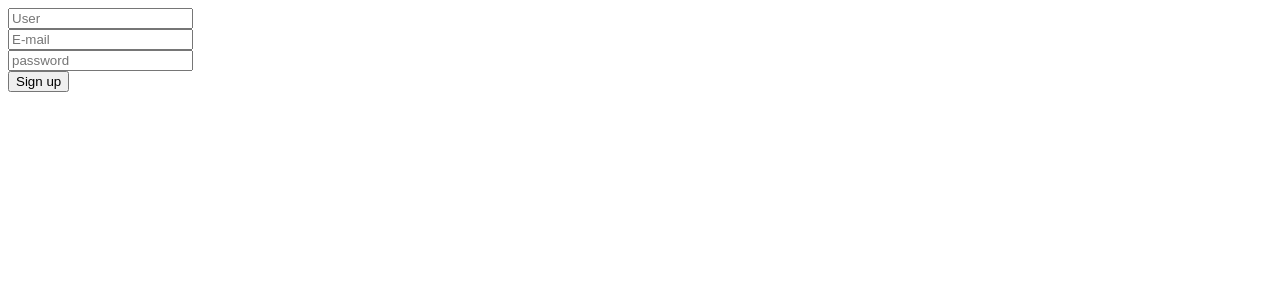
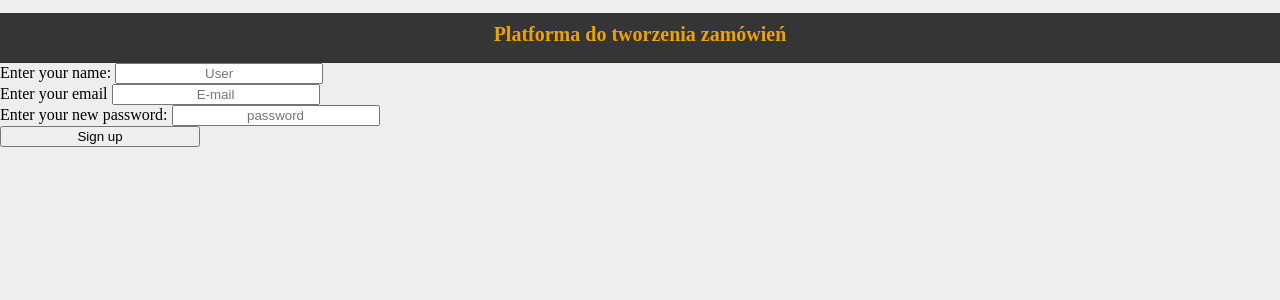
Before and after one commit to WojtekFront/Small-Project, a PHP site: page /index.php in a window 1280 px wide. Shown: the top 300 px of the page. Run offline with PHP 8.4, Linux system fonts and the light colour scheme.

Commit message:
add new user
better form add new user

```diff
--- a/connection.php
+++ b/connection.php
@@ -4,6 +4,11 @@ $dbUserName = "root";
 $dbPassword = "";
 $dbName = "formdb";
 
+//new connection
+//$db_conn = new PDO("mysql:host=".$dbServerName.";dbname=".$dbName,$dbUserName,$dbPassword);
+
+
+//old connection
 $conn = mysqli_connect($dbServerName, $dbUserName, $dbPassword, $dbName);
 
 ?>
--- a/index.php
+++ b/index.php
@@ -1,24 +1,53 @@
-
-
 <!DOCTYPE html>
 <html>
 
 <head>
     <title>Login website:</title>
+    <link rel="stylesheet" href="style/style.css">
 </head>
 
 <body>
+    <header>
+        <h1>
+            Platforma do tworzenia zamówień
+        </h1>
+    </header>
+    <main>
 
-<form action="dbInsertUser.php" method="POST" >
-   <input type="text" name="newUserName"placeholder="User"><br>
-   <input type="text" name="newUserEmail"placeholder="E-mail"><br>
-   <input type="passwor" name="newUserPassword"placeholder="password"><br>
-<button type="submit" name="submit">Sign up</button>
-
-</form>
+        <form action="dbInsertUser.php" method="POST">
+            <div>
+                <label class="labelInput" for="newUserName">Enter your name:</label>
+                <input class="sizeInput" type="text" name="newUserName" placeholder="User"><br>
+            </div>
+            <div>
+                <label class="labelInput" for="newUserEmail">Enter your email</label>
+                <input class="sizeInput" type="text" name="newUserEmail" placeholder="E-mail"><br>
+            </div>
+            <div>
+                <label class="labelInput" for="newUserPassword">Enter your new password:</label>
+                <input class="sizeInput" type="passwor" name="newUserPassword" placeholder="password"><br>
+            </div>
+            <div>
+                <button class="sizeInput" type="submit" name="submit">Sign up</button>
+            </div>
+        </form>
+        <?php
+        $fullUrl = "http://$_SERVER[HTTP_HOST]$_SERVER[REQUEST_URI]";
 
 
+        if (strpos($fullUrl, "signup=empty") == true) {
+            echo "You did not fill in all fields!";
+            exit();
+        } elseif (strpos($fullUrl, "signup=email") == true) {
+            echo "You used invalid e-mail!";
+            exit();
+        } elseif (strpos($fullUrl, "signup=success") == true) {
+            echo "You have been signed up!";
+            exit();
+        }
 
+        ?>
+    </main>
 
 </body>
 
```
Also changed, not shown: dbInsertUser.php (+9 -7 lines).
